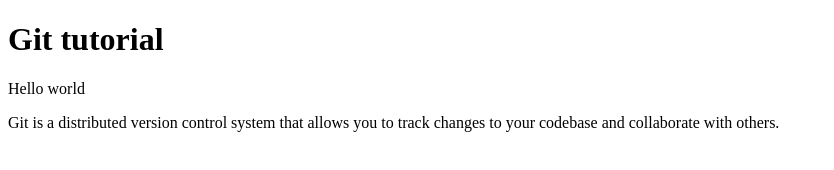
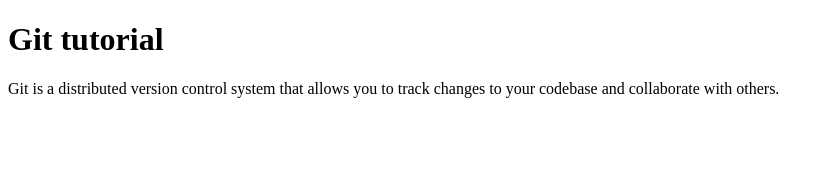
Before and after one commit to Phanideep18/PhanideepRepoDemo, a plain HTML site: page index.html in a window 1280 px wide. Shown: the whole page, without its empty margins (0-834 px from the left). Drawn offline with Linux system fonts and the light colour scheme.

Commit message:
Revert "Added another paragragh"
This reverts commit 487df4395e98f6b676bf322de5c8ad3effb01ac4.

```diff
--- a/index.html
+++ b/index.html
@@ -7,7 +7,6 @@
 </head>
 <body>
     <h1>Git tutorial</h1>
-    <P> Hello world</P>
     <p> Git is a distributed version control system that allows you to track changes to your codebase and collaborate with others.</p>
 </body>
 </html>
```
